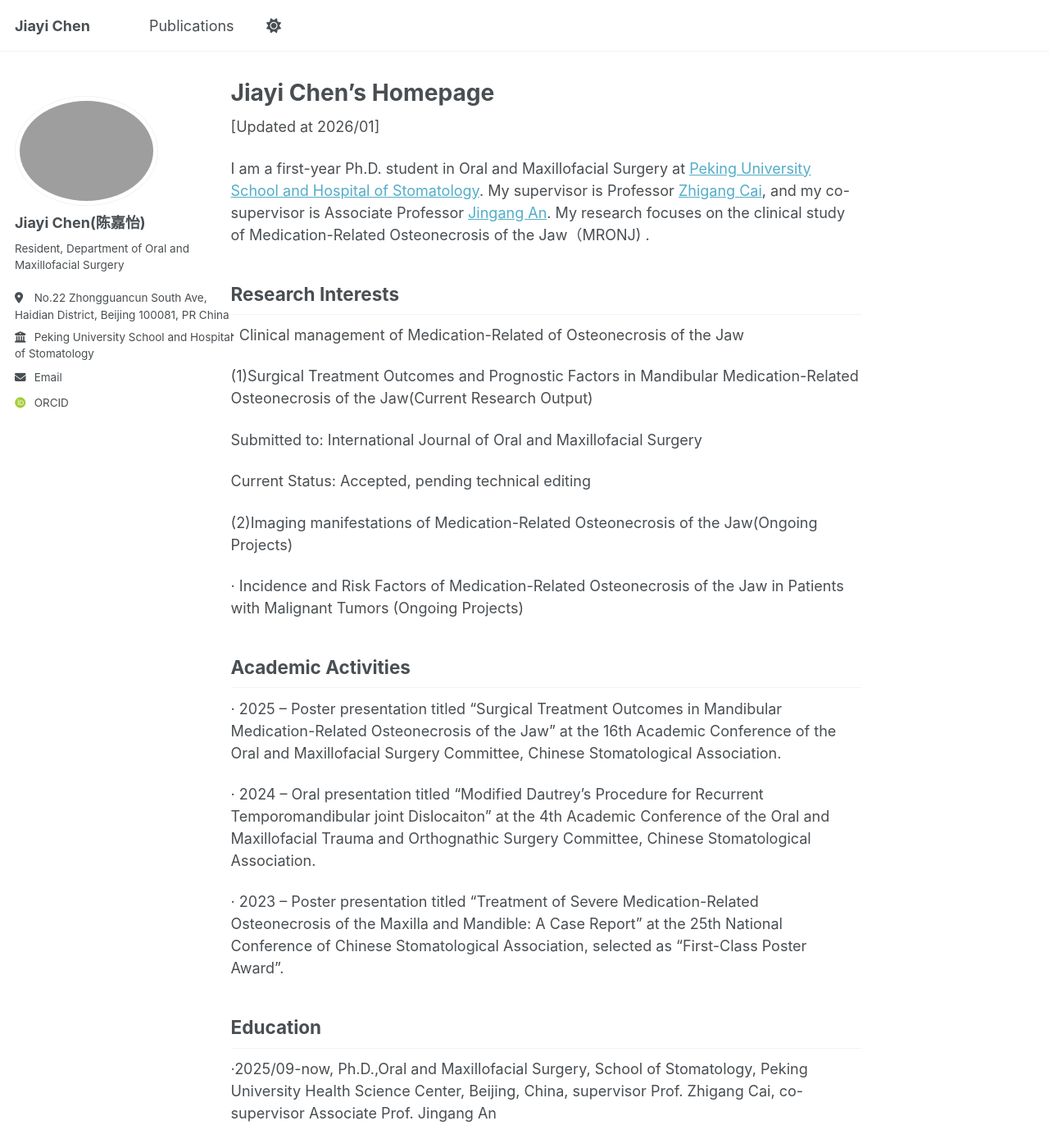
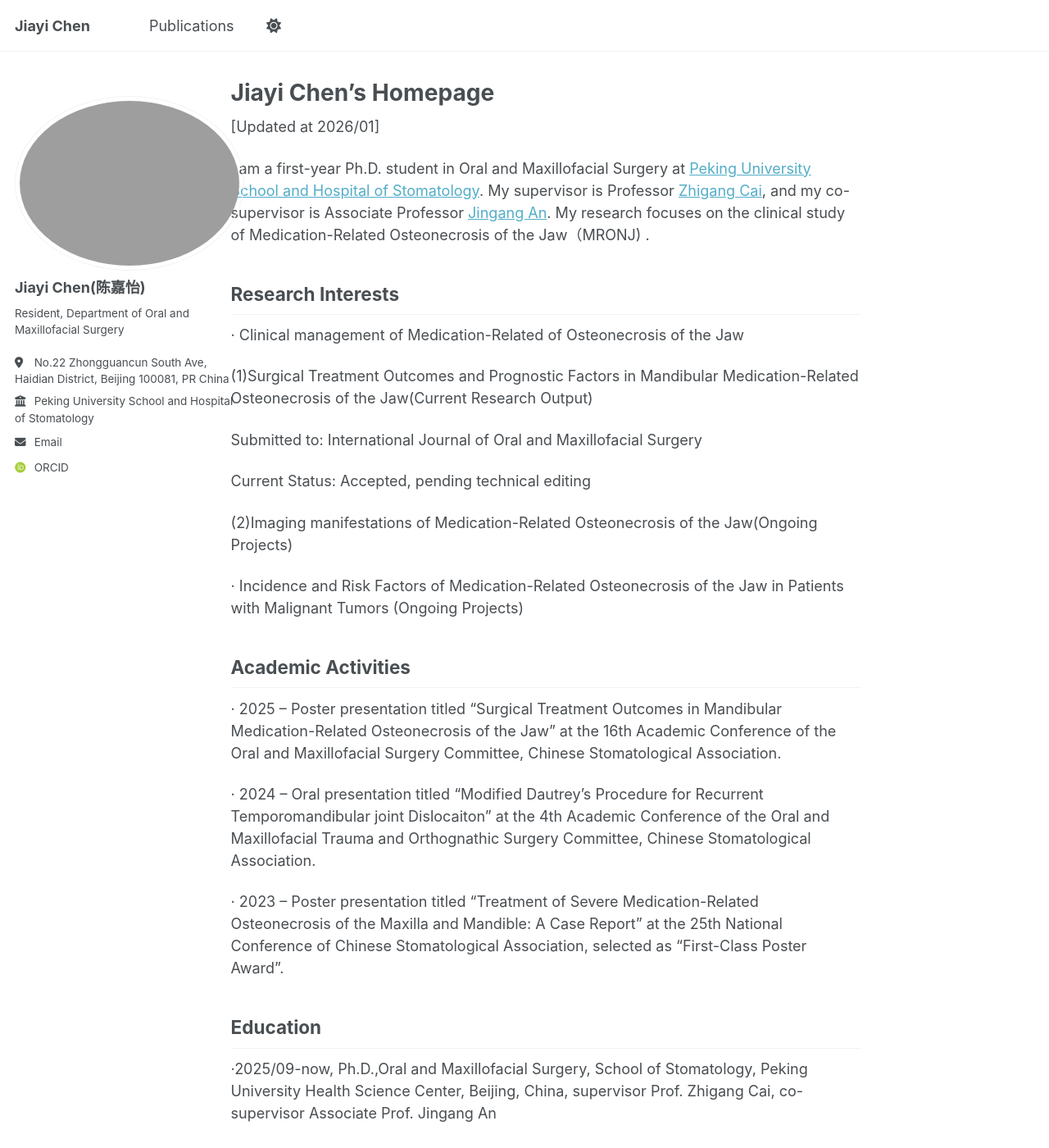
Before and after one commit to JaneJiayiChen/JaneJiayiChen.github.io, a Jekyll site: the page built from _pages/about.md, in a window 1280 px wide and 1400 px high. Shown: the whole window at 82% size. Built offline with Jekyll 4.4.1, drawn with Linux system fonts in a browser that asks for light colours; some web fonts are replaced; a script that is not in the unit is left out.

Commit message:
Update _sidebar.scss

```diff
--- a/_sass/layout/_sidebar.scss
+++ b/_sass/layout/_sidebar.scss
@@ -42,6 +42,10 @@
   @include breakpoint($x-large) {
     max-width: $sidebar-link-max-width;
     padding-right: 0;
+    overflow-x: hidden !important;
+    overflow-y: auto !important;               // 大屏下也保留垂直滚动
+    box-sizing: border-box !important;
+    max-width: 320px !important;
   }
 
   h2, h3, h4, h5, h6 {
@@ -66,6 +70,7 @@
 
   img {
     width: 100%;
+    max-width: 100% !important;
   }
 }
 
```
